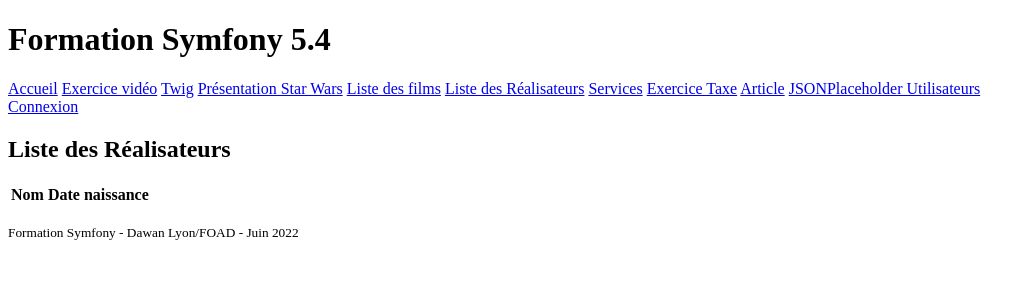
After one commit to ToNnNo/sf2022w23, a Symfony app: template templates/director/index.html.twig in a window 1280 px wide. The commit adds this page. Shown: the top 300 px of the page, without its empty margins (0-1035 px from the left). Run offline with Twig, Linux system fonts and the light colour scheme; the template is opened without the code that fills it, so the values that code supplies are empty; some libraries are stand-ins or nearby versions.

```diff
--- a/src/Entity/Movie.php
+++ b/src/Entity/Movie.php
@@ -55,6 +55,7 @@ class Movie
 
     /**
      * @ORM\ManyToOne(targetEntity=Director::class, inversedBy="movies")
+     * @ORM\JoinColumn(name="director_id", referencedColumnName="id", onDelete="SET NULL")
      */
     private $director;
 
--- a/templates/base.html.twig
+++ b/templates/base.html.twig
@@ -24,6 +24,7 @@
             <a href="{{ path('twig_index') }}" class="nav-link">Twig</a>
             <a href="{{ path('movie_presentation') }}" class="nav-link">Présentation Star Wars</a>
             <a href="{{ path('movie_index') }}" class="nav-link">Liste des films</a>
+            <a href="{{ path('director_index') }}" class="nav-link">Liste des Réalisateurs</a>
             <a href="{{ path('service_index') }}" class="nav-link">Services</a>
             <a href="{{ path('exercice_tax') }}" class="nav-link">Exercice Taxe</a>
             <a href="{{ path('post_index') }}" class="nav-link">Article</a>
--- /dev/null
+++ b/templates/director/index.html.twig
@@ -0,0 +1,32 @@
+{% extends 'base.html.twig' %}
+
+{% block title %}Liste des Réalisateurs{% endblock %}
+
+{% block body %}
+
+    <h2>Liste des Réalisateurs</h2>
+
+    <table class="table">
+        <thead>
+        <tr>
+            <th>Nom</th>
+            <th>Date naissance</th>
+            <th></th>
+        </tr>
+        </thead>
+        <tbody>
+        {% for director in directors %}
+            <tr>
+                <td>{{ director.fullname }}</td>
+                <td>{{ director.birthday | format_date }}</td>
+                <td>
+                    <div class="d-grid">
+                        <a href="{{ path('director_remove', {'id': director.id, 'token': csrf_token('remove_director_' ~ director.fullname)}) }}"
+                           class="btn btn-block btn-sm btn-outline-danger">Supprimer</a>
+                    </div>
+                </td>
+            </tr>
+        {% endfor %}
+        </tbody>
+    </table>
+{% endblock %}
```
Also changed, not shown: migrations/Version20220610102321.php (added, +33 -0 lines), src/Controller/DirectorController.php (+35 -1 lines).
